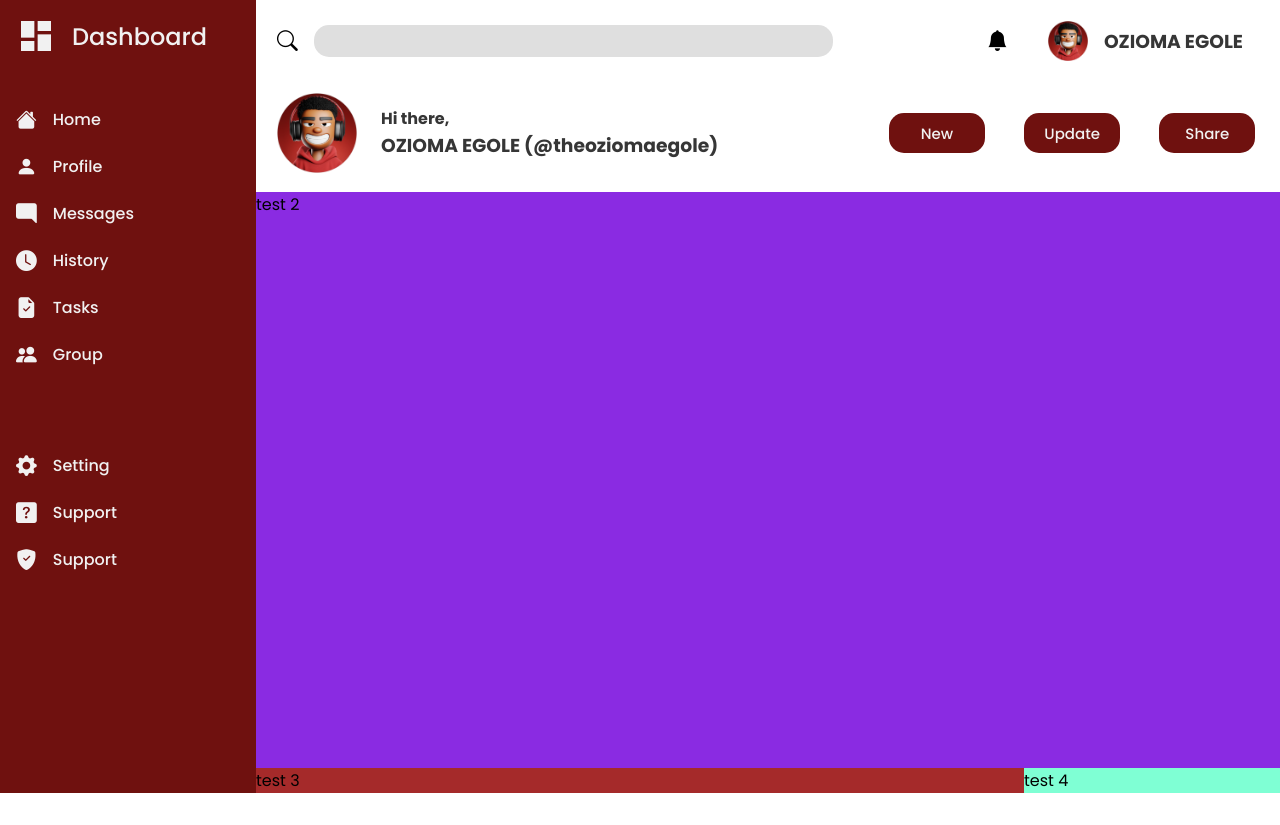
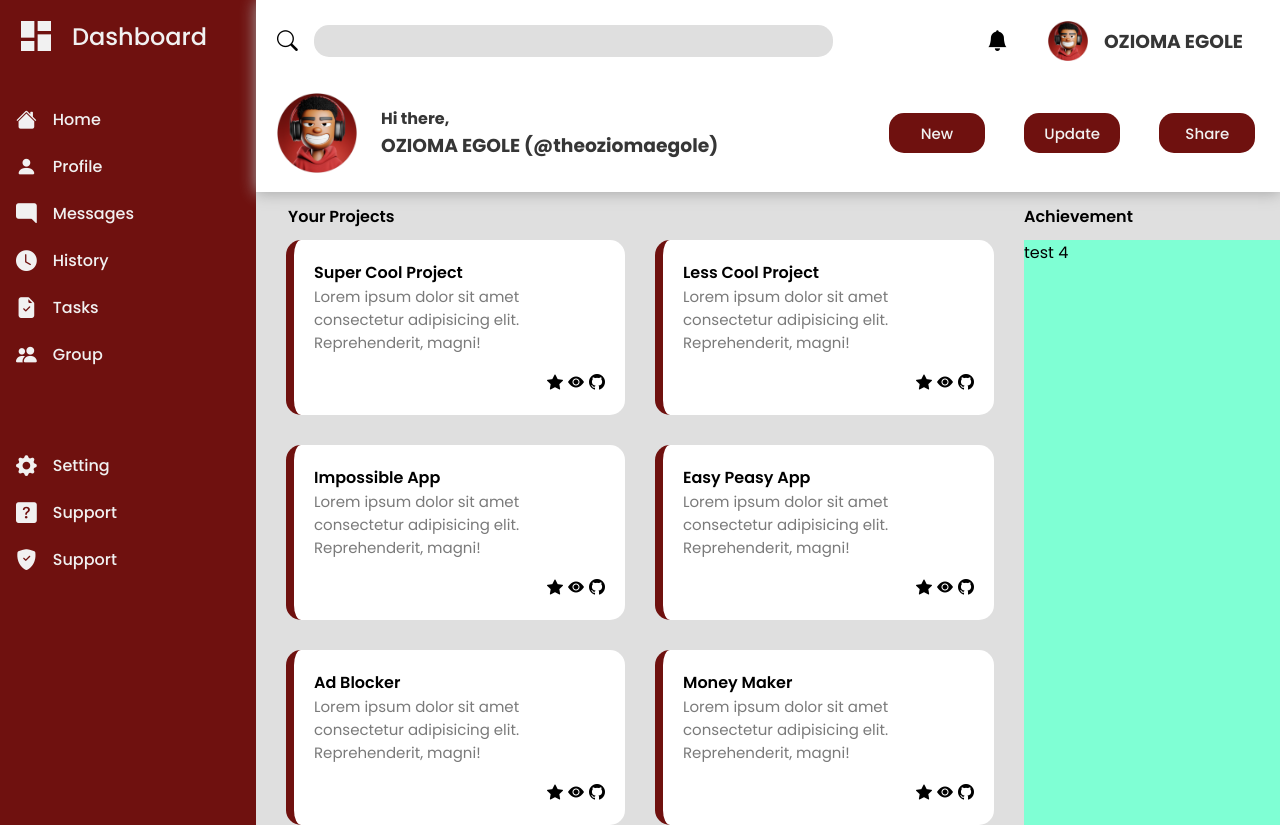
Before and after one commit to Ozioma45/Odins_Projects, a plain HTML site: page admin_dashboard/index.html in a window 1280 px wide. Before the commit the page ends 800 px from the top, so only its background shows below. Drawn offline with nearby package versions, Linux system fonts and the light colour scheme.

Commit message:
completed the nav section and the projects section

```diff
--- a/admin_dashboard/index.html
+++ b/admin_dashboard/index.html
@@ -134,8 +134,84 @@
             </div>
 
         </div>
-        <nav class="nav">test 2</nav>
-        <div class="projects">test 3</div>
+
+        <nav class="nav">
+            <p class="yourP">Your Projects</p>
+            <p>Achievement</p>
+        </nav>
+
+
+        <div class="projects">
+
+            <div class="card">
+                <div class="card-title">Super Cool Project</div>
+                <p>Lorem ipsum dolor sit amet consectetur
+                    adipisicing elit. Reprehenderit, magni!</p>
+                <div class="card-icon">
+                    <i class="bi bi-star-fill"></i>
+                    <i class="bi bi-eye-fill"></i>
+                    <i class="bi bi-github"></i>
+                </div>
+            </div>
+
+            <div class="card">
+                <div class="card-title">Less Cool Project</div>
+                <p class="card-p">Lorem ipsum dolor sit amet consectetur
+                    adipisicing elit. Reprehenderit, magni!</p>
+                <div class="card-icon">
+                    <i class="bi bi-star-fill"></i>
+                    <i class="bi bi-eye-fill"></i>
+                    <i class="bi bi-github"></i>
+                </div>
+            </div>
+
+            <div class="card">
+                <div class="card-title">Impossible App</div>
+                <p>Lorem ipsum dolor sit amet consectetur
+                    adipisicing elit. Reprehenderit, magni!</p>
+                <div class="card-icon">
+                    <i class="bi bi-star-fill"></i>
+                    <i class="bi bi-eye-fill"></i>
+                    <i class="bi bi-github"></i>
+                </div>
+            </div>
+
+            <div class="card">
+                <div class="card-title">Easy Peasy App</div>
+                <p>Lorem ipsum dolor sit amet consectetur
+                    adipisicing elit. Reprehenderit, magni!</p>
+                <div class="card-icon">
+                    <i class="bi bi-star-fill"></i>
+                    <i class="bi bi-eye-fill"></i>
+                    <i class="bi bi-github"></i>
+                </div>
+            </div>
+
+            <div class="card">
+                <div class="card-title">Ad Blocker</div>
+                <p>Lorem ipsum dolor sit amet consectetur
+                    adipisicing elit. Reprehenderit, magni!</p>
+                <div class="card-icon">
+                    <i class="bi bi-star-fill"></i>
+                    <i class="bi bi-eye-fill"></i>
+                    <i class="bi bi-github"></i>
+                </div>
+            </div>
+
+            <div class="card">
+                <div class="card-title">Money Maker</div>
+                <p>Lorem ipsum dolor sit amet consectetur
+                    adipisicing elit. Reprehenderit, magni!</p>
+                <div class="card-icon">
+                    <i class="bi bi-star-fill"></i>
+                    <i class="bi bi-eye-fill"></i>
+                    <i class="bi bi-github"></i>
+                </div>
+            </div>
+
+        </div>
+
+
         <div class="news-side">test 4</div>
 
     </main>
--- a/admin_dashboard/style.css
+++ b/admin_dashboard/style.css
@@ -8,8 +8,13 @@
     font-family: 'Poppins', sans-serif;
 }
 
+body{
+    background-color: #fcfcfc;
+}
+
 /*Header*/
 .header{
+    background-color: #ffffff;
     grid-area: header;
     display: inline-grid;
     grid-template-columns: 60% 40%;
@@ -17,6 +22,8 @@
     padding: 5px;
     justify-content: stretch;
     height: 12rem;
+    box-shadow: 0px 1px 15px rgb(165, 165, 165);
+    position:sticky;
 }
 
     .top-left,.top-right{
@@ -162,14 +169,51 @@
                 margin-top: 5rem;
             }
 .nav{
-    background-color: blueviolet;
+    display: grid;
     grid-area: nav;
+    grid-template-columns: 3fr 1fr;
+    align-items: center;
+    height: 3rem;
+    font-weight: 600;
 }
 
+    .yourP{
+        padding-left: 2rem;
+    }
+
 .projects{
-    background-color: brown;
     grid-area: projects;
+    display: inline-grid;
+    grid-template-rows: repeat(2, 1fr);
+    grid-template-columns: repeat(auto-fit, minmax(250px, 1fr));
+    gap: 30px;
+    background-color: rgb(223, 223, 223);
+    padding: 0 30px;
 }
+
+    .projects .card{
+        background-color: #ffffff;
+        padding: 20px;
+        border-left: #6f110f 8px solid;
+        border-radius: 15px;
+    }
+
+        .projects .card .card-title{
+            font-weight: 600;
+        }
+
+        .projects p{
+            font-size: 15px;
+            color: rgb(122, 122, 122);
+            font-weight: 400;
+        }
+
+        .card-icon{
+            display: flex;
+            justify-content: end;
+            gap: 5px;
+            margin-top: 1rem;
+        }
 
 .news-side{
     background-color: aquamarine;
@@ -177,12 +221,13 @@
 }
 
 main{
+    background-color: rgb(223, 223, 223);
     display: grid;
     grid-template-columns: 1fr 3fr 1fr;
-    grid-template-rows: 1fr 3fr;
+    grid-template-rows: 1fr auto;
     grid-template-areas:
         "sidebar header header"
-        "sidebar nav nav"
+        "sidebar nav  nav"
         "sidebar projects news-side"
     ;
 }
```
